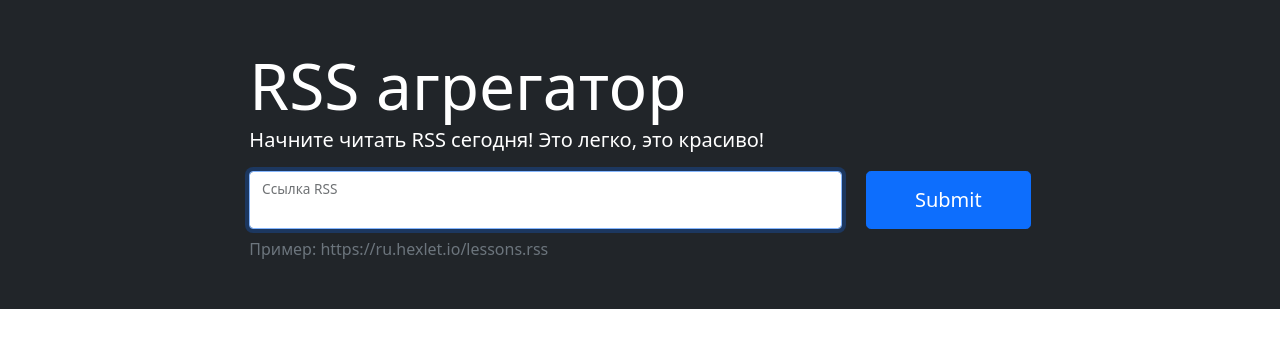
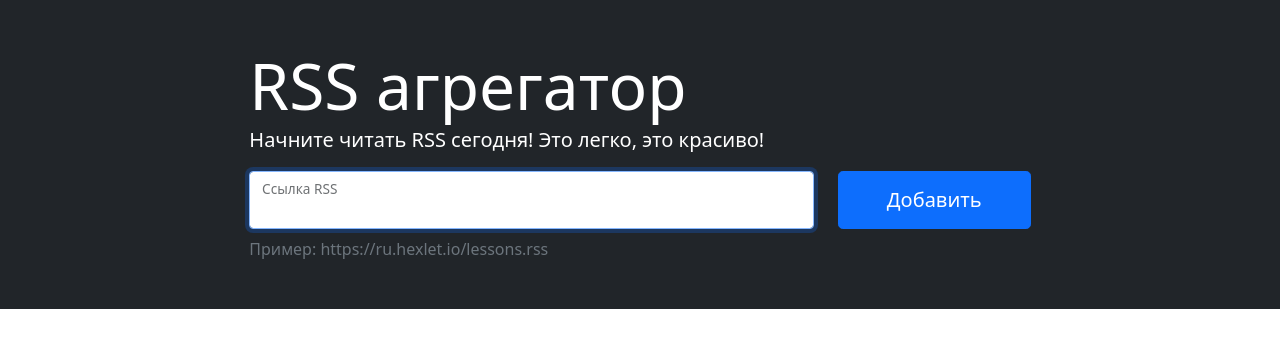
Before and after one commit to ola-9/rss-aggregator, a website built with webpack: page index.html in a window 1280 px wide. Built offline with nearby package versions, Linux system fonts and the light colour scheme.

Commit message:
fix add button

```diff
--- a/index.html
+++ b/index.html
@@ -39,7 +39,8 @@
                 </div>
               </div>
               <div class="col-auto">
-                <input type="submit" class="h-100 btn btn-lg btn-primary px-sm-5" value="Submit">
+                <!-- <input type="submit" class="h-100 btn btn-lg btn-primary px-sm-5" value="Submit"> -->
+                <button type="submit" aria-label="add" class="h-100 btn btn-lg btn-primary px-sm-5">Добавить</button>
               </div>
             </div>
           </form>
```
Also changed, not shown: src/index.js (+1 -14 lines).
